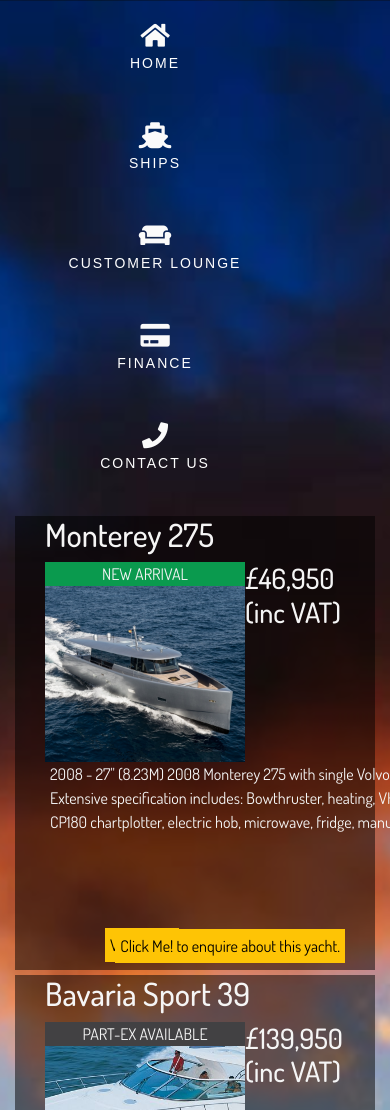
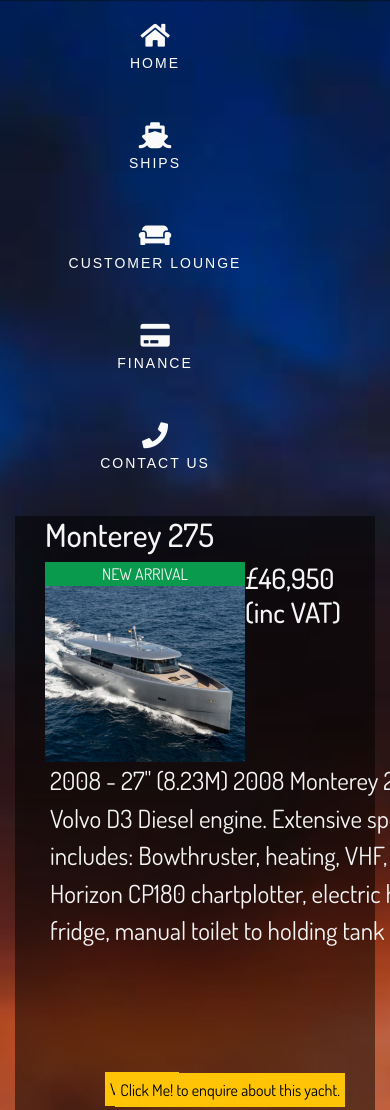
Before and after one commit to Code-Institute-Submissions/first-solo-project, a plain HTML site: page ships.html in a window 390 px wide. Shown: the top 1110 px of the page. Drawn offline with nearby package versions, Linux system fonts and the light colour scheme.

Commit message:
added media query for text size on tablets/mobile

```diff
--- a/assets/css/main.css
+++ b/assets/css/main.css
@@ -68,9 +68,11 @@
     height: 100px;
     display: inline-block;
     width: 200px;
+    overflow: hidden;
+    margin: auto;
+}
 
 
-}
 
 .menuitem a {
     width: 100%;
@@ -195,6 +197,9 @@
     width: 500px;
     vertical-align: middle;
     margin-left: 5px;
+    word-wrap: break-word;
+
+
 }
 
 
@@ -232,6 +237,7 @@
 .ship-modal {
     background-color: rgb( 0, 0, 0, 0.5);
     margin-bottom: 5px;
+    width: 100%;
 }
 
 .yacht1 {
@@ -337,3 +343,19 @@
     border: none;
     border-radius: 50px;
 }
+
+
+/*************Media Queries**************/
+
+@media (max-width: 768px) {
+
+    .ship-description {
+        font-size: 25px;
+        margin-bottom: 100px;
+    }
+
+    .video-tour {
+        margin-top: 60px;
+    }
+
+}
--- a/ships.html
+++ b/ships.html
@@ -7,6 +7,8 @@
     <link rel="stylesheet" href="https://use.fontawesome.com/releases/v5.5.0/css/all.css" type="text/css" />
     <link rel="stylesheet" href="https://cdnjs.cloudflare.com/ajax/libs/hover.css/2.3.1/css/hover-min.css" type="text/css" />
     <link rel="stylesheet" href="assets/css/main.css" type="text/css" />
+    <meta name="viewport" content="width=device-width, initial-scale-1">
+
 
 </head>
 
@@ -110,7 +112,7 @@
                 </div>
                 <h3>£1,038,734 (inc VAT)</h3>
                 <p class="ship-description">2017 Prestige 630 with Volvo IPS 950 (725HP) with joystick control. New model from Prestige features 6 berth accommodation in 3 en-suite cabins, luxurious owner's full beam master cabin with private access from saloon, forward cabin with
-                    double berth, portside cabin with twin berth. The living space is designed on one level with an integrated open galley perfectly placed aft to serve cockpit and internal dinette respectively.</p>
+                    double berth, portside cabin with twin berth.</p>
                 <button class="video-tour" onclick="alert('Place-holder example')">Video Tour</button>
             </div>
             <div class="col">
```
Also changed, not shown: customer-lounge.html (+4 -2 lines), index.html (+2 -0 lines).
